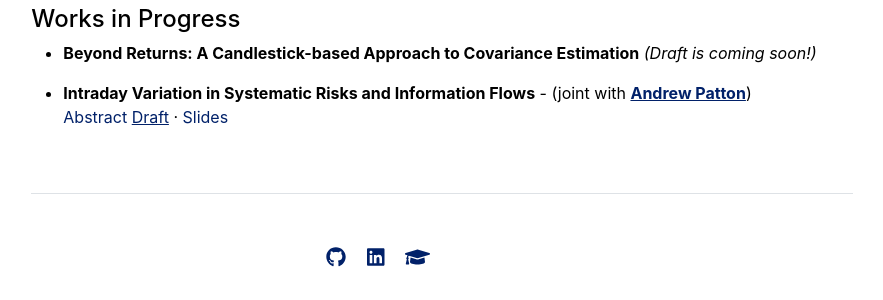
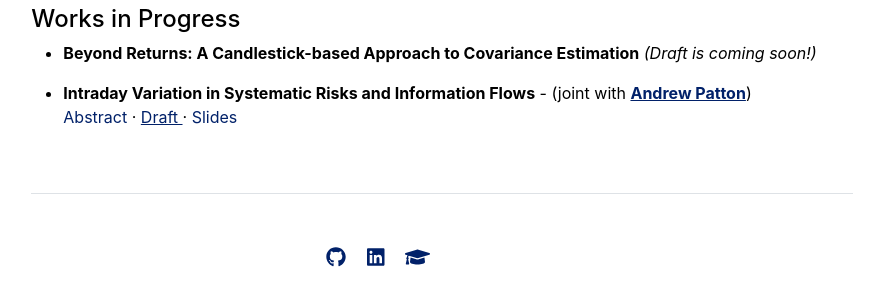
Before and after one commit to yasin-simsek/yasin-simsek.github.io, a Jekyll site: the page built from research.md, in a window 1280 px wide. Shown: the part 1219-1519 px from the top of the page, without its empty margins (198-1081 px from the left). Built offline with Jekyll 4.4.1, drawn with Linux system fonts in a browser that asks for light colours.

Commit message:
minor fix

```diff
--- a/research.md
+++ b/research.md
@@ -19,7 +19,7 @@ title: "Research"
 * **Beyond Returns: A Candlestick-based Approach to Covariance Estimation** *(Draft is coming soon!)*
 
 * **Intraday Variation in Systematic Risks and Information Flows** - (joint with [**Andrew Patton**](https://public.econ.duke.edu/~ap172/)) <br>
-<span class="abstract-toggle" onclick="toggleAbstract(this)">Abstract</span> <span class="abstract-content" style="display:none;"> <br> *This paper analyzes variation in the factor structure of asset returns within a trade day by combining non-parametric kernel methods with principal component analysis. We estimate the model on a collection of over 400 high frequency US equity returns over the period 1996-2020 and show that the proposed model has superior explanatory power relative to a collection of well-known observable factor models and standard PCA. We present a stylized model of asset prices and information flows and show that the factor structure of asset returns varies with the arrival of news. Using data on individual firm earnings announcements, FOMC announcements, and other macroeconomic announcements, we provide evidence consistent with our stylized model, that the superior performance of the proposed model is due to time variation in the factor structure of asset returns around times of information flows.*</span> <a href="https://papers.ssrn.com/sol3/papers.cfm?abstract_id=5006587" style="color:#012169;">Draft</a> &middot; <span style="color:#012169;">Slides</span>
+<span class="abstract-toggle" onclick="toggleAbstract(this)">Abstract</span> <span class="abstract-content" style="display:none;"> <br> *This paper analyzes variation in the factor structure of asset returns within a trade day by combining non-parametric kernel methods with principal component analysis. We estimate the model on a collection of over 400 high frequency US equity returns over the period 1996-2020 and show that the proposed model has superior explanatory power relative to a collection of well-known observable factor models and standard PCA. We present a stylized model of asset prices and information flows and show that the factor structure of asset returns varies with the arrival of news. Using data on individual firm earnings announcements, FOMC announcements, and other macroeconomic announcements, we provide evidence consistent with our stylized model, that the superior performance of the proposed model is due to time variation in the factor structure of asset returns around times of information flows.*</span> &middot; <a href="https://papers.ssrn.com/sol3/papers.cfm?abstract_id=5006587" style="color:#012169;">   Draft   </a> &middot; <span style="color:#012169;">Slides</span>
 
 
 <script>
```
